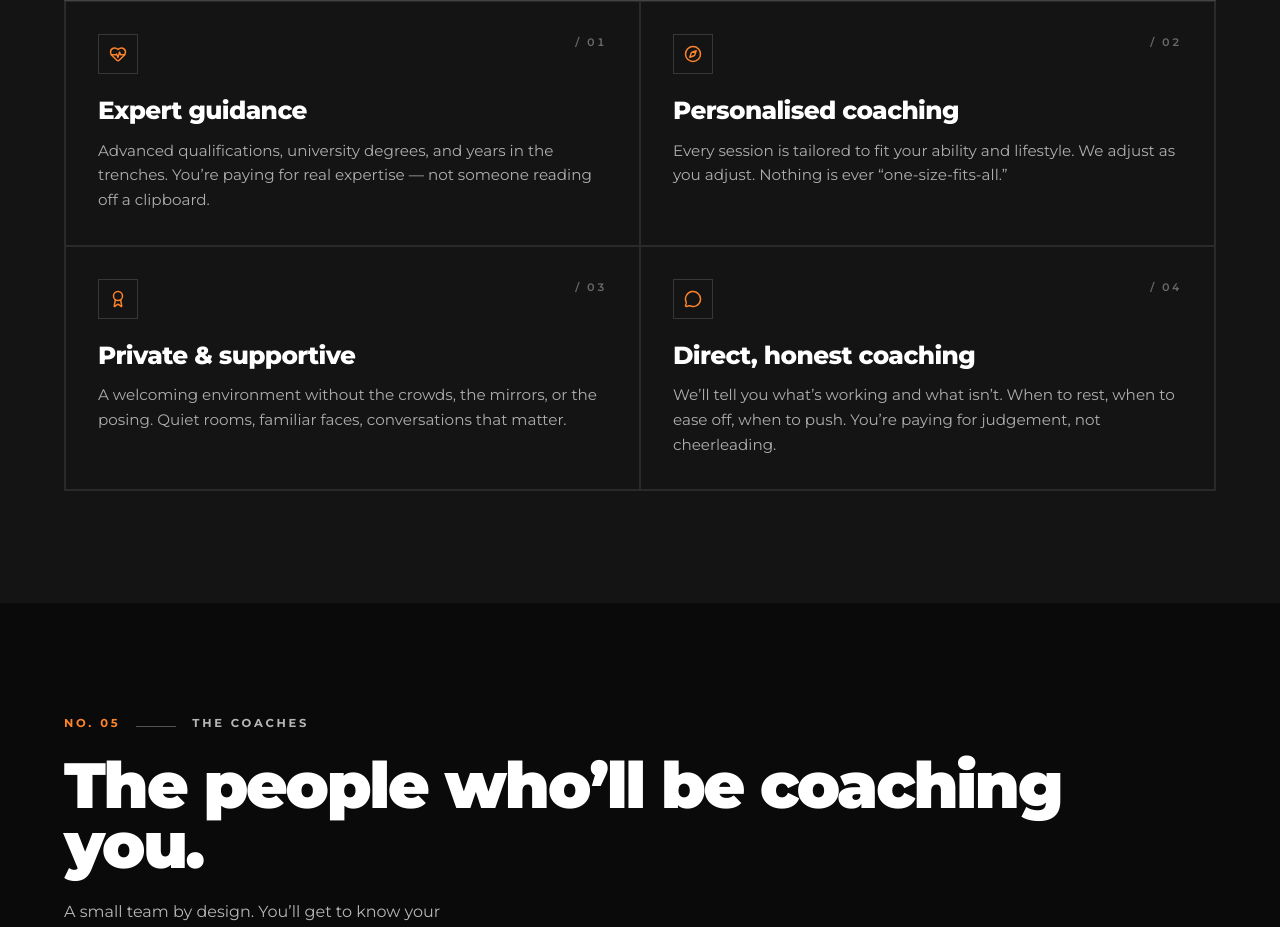
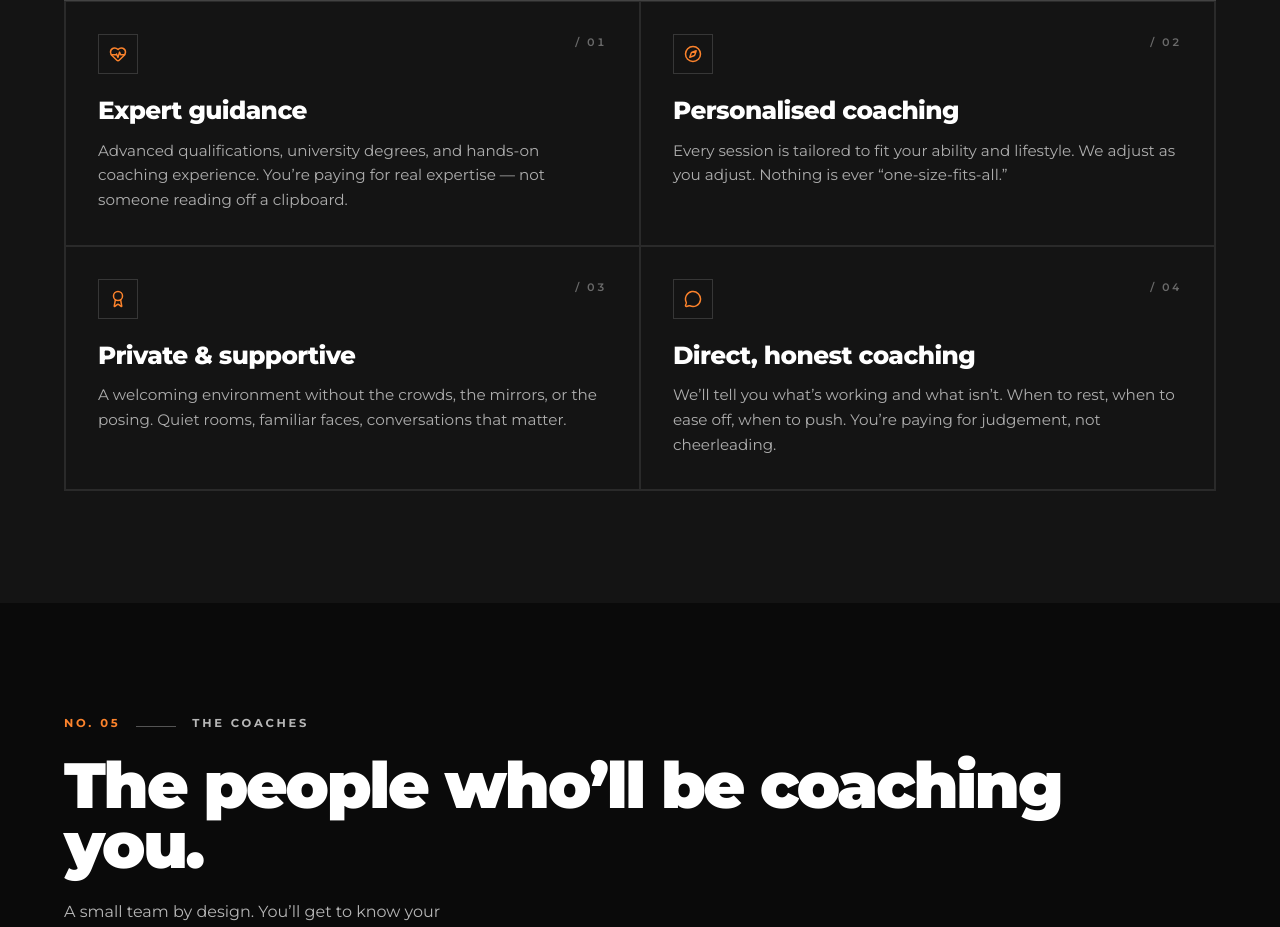
Before and after one commit to jevancousins/gain-website, a Next.js app: page /about in a window 1280 px wide. Shown: the part 3752-4679 px from the top of the page. Built offline with nearby package versions, Linux system fonts and the light colour scheme.

Commit message:
About: replace 'years in the trenches' with genuine language
'Years in the trenches' overclaims for a younger coach. Swap for
'hands-on coaching experience' — truthful and less cheesy.

```diff
--- a/src/app/about/page.tsx
+++ b/src/app/about/page.tsx
@@ -205,9 +205,9 @@ export default function AboutPage() {
         <Rule tone="paper" />
         <div className="grid md:grid-cols-2 border-l border-r border-b border-ink-line">
           <FeatureCard n="01" icon={<HeartPulse size={18} />} title="Expert guidance">
-            Advanced qualifications, university degrees, and years in the
-            trenches. You&rsquo;re paying for real expertise &mdash; not
-            someone reading off a clipboard.
+            Advanced qualifications, university degrees, and hands-on
+            coaching experience. You&rsquo;re paying for real expertise
+            &mdash; not someone reading off a clipboard.
           </FeatureCard>
           <FeatureCard n="02" icon={<Compass size={18} />} title="Personalised coaching">
             Every session is tailored to fit your ability and lifestyle. We
```
